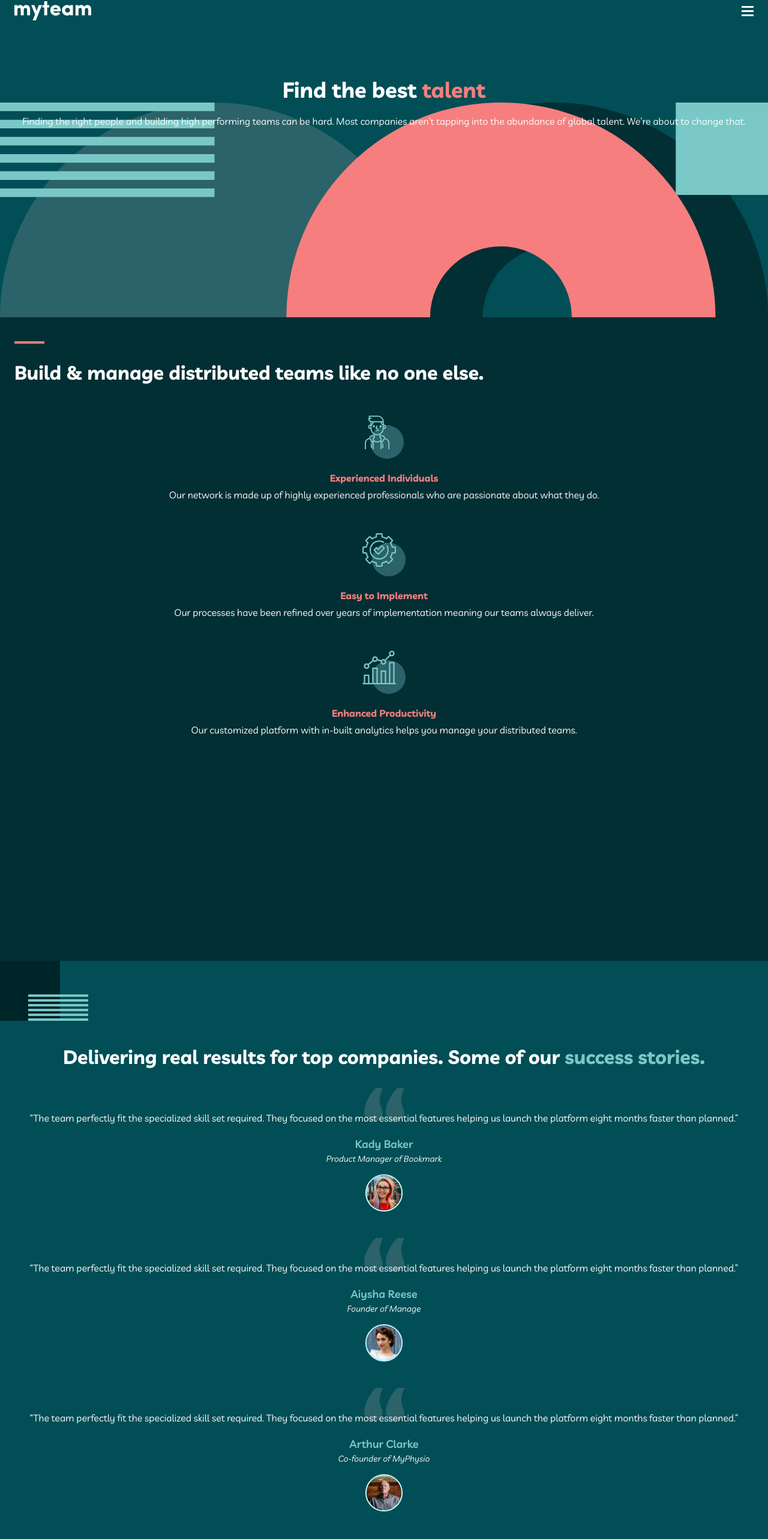
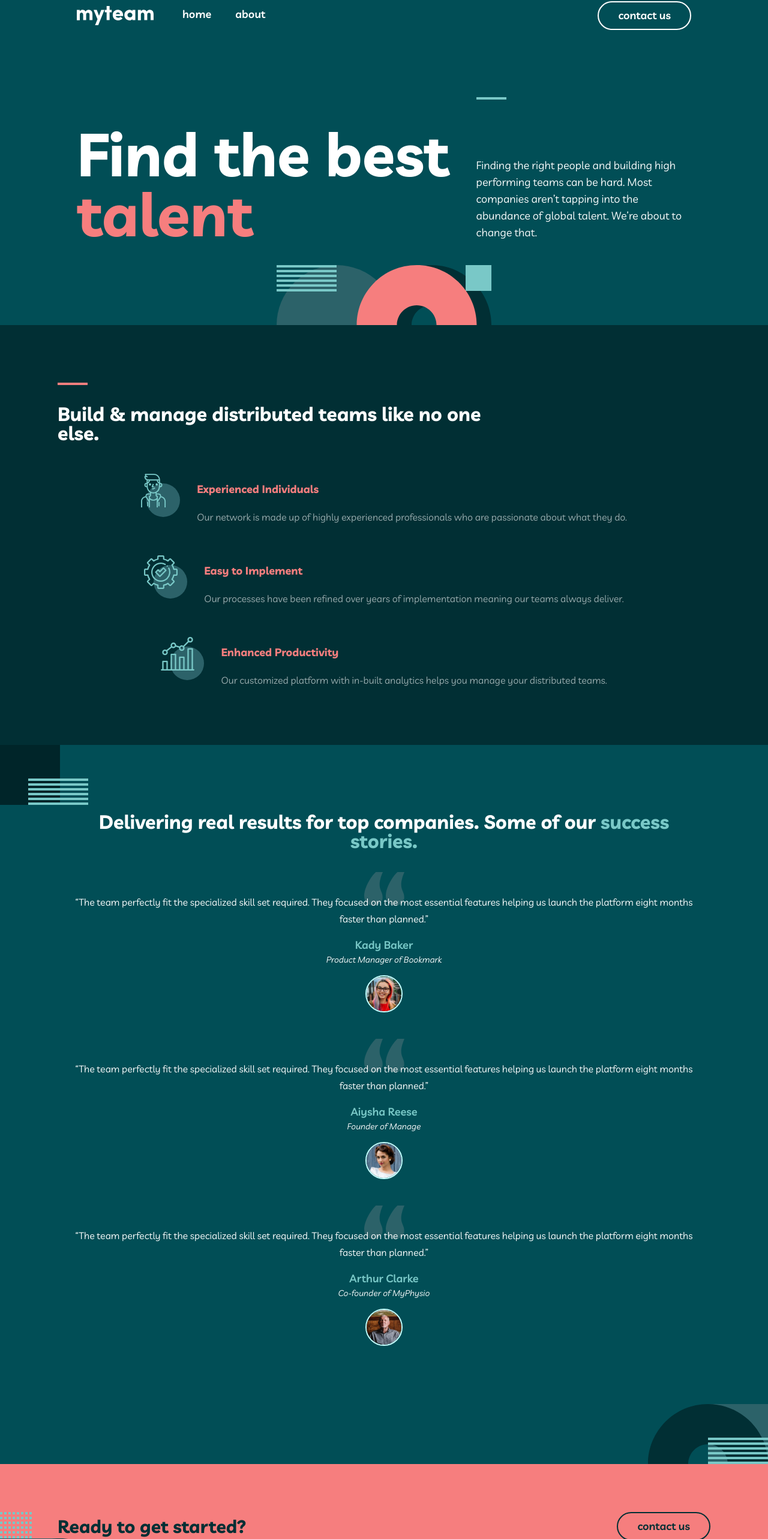
Before and after one commit to mgrevious/fem-myteam-multipage-website, a React (Vite) app: page / in a window 1280 px wide. Shown: the part 38-2604 px from the top of the page at 60% size. Built offline with nearby package versions, Linux system fonts and the light colour scheme.

Commit message:
Added styling for tablet and desktop. Desktop is still in progress.

```diff
--- a/src/App.css
+++ b/src/App.css
@@ -1,6 +1,5 @@
 #root {
   margin: 0 auto;
-  max-width: 1280px;
   color: white;
 }
 
@@ -9,13 +8,11 @@
   background-repeat: no-repeat;
   background-position: bottom;
   background-size: contain;
-  height: 567px;
 }
 .bg-home-section-2 {
   background-image: url('./assets/images/bg-pattern-home-3.svg');
   background-repeat: no-repeat;
   background-position: top 0 right -80px;
-  height: 1073px;
 }
 
 .bg-home-section-3 {
@@ -23,33 +20,31 @@
     url('./assets/images/bg-pattern-about-2-contact-1.svg');
   background-repeat: no-repeat;
   background-position: top left, bottom -100px right 0;
-  height: 1410px;
 }
 
 @media (min-width: 640px) {
   .bg-home-section-1 {
-    background-image: url('./assets/images/bg-pattern-home-2.svg');
-    background-repeat: no-repeat;
     background-position: bottom 0 center 0;
     background-size: auto;
   }
   .bg-home-section-2 {
-    background-image: url('./assets/images/bg-pattern-home-3.svg');
-    background-repeat: no-repeat;
     background-position: 150% 0;
+  }
+  .bg-home-section-3 {
+    height: 1199px;
+  }
+
+  .bg-home-section-4 {
+    background: url('./assets/images/bg-pattern-home-6-about-5.svg') no-repeat;
+    background-position: bottom -1rem left 0;
   }
 }
 
 @media (min-width: 1024px) {
   .bg-home-section-1 {
     background-image: url('./assets/images/bg-pattern-home-2.svg');
-    background-repeat: no-repeat;
-    background-position: bottom;
-    background-size: contain;
   }
   .bg-home-section-2 {
     background-image: url('./assets/images/bg-pattern-home-3.svg');
-    background-repeat: no-repeat;
-    background-position: 150% 0;
   }
 }
--- a/src/pages/Home/components/Pitch.tsx
+++ b/src/pages/Home/components/Pitch.tsx
@@ -8,10 +8,16 @@ interface Props {
 
 const Pitch: React.FC<Props> = ({ icon, header, content }) => {
   return (
-    <section className="mt-14 flex flex-col items-center">
-      <img src={icon.src} alt={icon.alt} className="mb-6" />
-      <h3 className="text-secondary text-center font-bold mb-3">{header}</h3>
-      <p className="text-center">{content}</p>
+    <section className="mt-14 sm:mt-10 flex flex-col sm:flex-row items-center sm:justify-center">
+      <img src={icon.src} alt={icon.alt} className="mb-6 sm:mb-0 sm:mr-7" />
+      <div className="sm:mt-6">
+        <h3 className="text-secondary text-center sm:text-left font-bold mb-3 sm:mb-5 text-lg">
+          {header}
+        </h3>
+        <p className="text-center sm:text-left opacity-60 w-full leading-6">
+          {content}
+        </p>
+      </div>
     </section>
   );
 };
--- a/src/pages/Home/index.tsx
+++ b/src/pages/Home/index.tsx
@@ -17,29 +17,42 @@ import './home.scss';
 const Home = () => {
   return (
     <>
-      <div className="bg-home-section-1 py-10 px-6">
+      <div className="bg-home-section-1 py-10 px-6 sm:px-10 lg:px-32">
         <header className="text-lg text-center font-semibold text-secondary">
           <nav>
-            <div className="flex justify-between">
-              <img src={logo} alt="MyTeam Logo" className="w-32" />
-              <button>
+            <div className="flex justify-between items-center">
+              <div className="flex justify-start">
+                {' '}
+                <img src={logo} alt="MyTeam Logo" className="w-32 sm:mr-12" />
+                <div className="text-white hidden sm:flex sm:gap-10">
+                  <a href="">home</a>
+                  <a href="">about</a>
+                </div>
+              </div>
+              <button className="hidden sm:inline-block h-12 font-semibold text-lg border-2 text-white border-white rounded-full px-8">
+                contact us
+              </button>
+              <button type="button" className="sm:hidden">
                 <img src={hamburgerMenu} alt="" />
               </button>
             </div>
           </nav>
         </header>
-        <section className="mt-24">
-          <h1 className="text-4xl text-center font-bold px-16 mb-6">
+        <section className="mt-24 sm:mt-28 lg:flex lg:justify-between lg:items-end lg:mb-24">
+          <h1 className="text-4xl sm:text-[64px] sm:leading-[64px] text-center font-bold mb-6 px-16 lg:p-0 sm:px-40 lg:text-left lg:text-[100px] lg:leading-[1em] lg:m-0 lg:w-[65%] lg:pt-4">
             Find the best <span className="text-secondary">talent</span>
           </h1>
-          <p className="text-center">
+          <div className="lg:w-[35%] lg:flex lg:flex-col lg:justify-between">
+            <div className="hidden lg:block lg:w-[50px] h-1 bg-rapture-blue mb-24"></div>
+            <p className="text-center leading-7 mb-40 sm:px-32 lg:text-left lg:text-lg lg:m-0 lg:px-0 lg:pb-1">
               Finding the right people and building high performing teams can be
               hard. Most companies aren’t tapping into the abundance of global
               talent. We’re about to change that.
             </p>
+          </div>
         </section>
       </div>
-      <div className="bg-sacramento-state-green bg-home-section-2 py-10 px-6">
+      <div className="bg-sacramento-state-green bg-home-section-2 py-16 px-5 sm:p-24">
         <div className="relative pt-9">
           <div className="w-[50px] bg-secondary h-1 absolute top-0 left-0"></div>
           <h2 className="text-[32px] font-bold mb-6 w-2/3">
@@ -63,8 +76,8 @@ const Home = () => {
           />
         </div>
       </div>
-      <div className="bg-home-section-3 px-6 testimonials">
-        <h2 className="text-[32px] text-center font-bold pt-36 mb-4">
+      <div className="bg-home-section-3 py-36 testimonials sm:pt-28 sm:px-28 sm:pb-0">
+        <h2 className="text-[32px] text-center font-bold mb-4">
           Delivering real results for top companies. Some of our{' '}
           <span className="text-rapture-blue">success stories.</span>
         </h2>
@@ -90,32 +103,42 @@ const Home = () => {
           content=" “The team perfectly fit the specialized skill set required. They focused on the most essential features helping us launch the platform eight months faster than planned.”"
         />
       </div>
-      <div className="bg-secondary flex justify-center items-center px-10 py-20">
-        <section className="flex flex-col justify-center">
-          <h3 className="text-sacramento-state-green text-3xl font-bold mb-7 text-center">
+      <div className="bg-secondary flex justify-center items-center px-10 py-20 sm:px-24 bg-home-section-4">
+        <section className="flex flex-col sm:flex-row justify-center sm:justify-between sm:items-center sm:w-full">
+          <h3 className="text-sacramento-state-green text-3xl font-bold mb-7 sm:mb-0 text-center">
             Ready to get started?
           </h3>
           <div className="text-center">
-            <button className="h-12 font-semibold text-lg text-sacramento-state-green border-2 border-sacramento-state-green rounded-full px-10">
+            <button className="h-12 font-semibold text-lg text-sacramento-state-green border-2 border-sacramento-state-green rounded-full px-8">
               contact us
             </button>
           </div>
         </section>
       </div>
-      <div className="py-20 bg-sacramento-state-green">
+      <div className="py-16 sm:py-16 sm:px-10 bg-dark-green">
         <div className="flex flex-col justify-center items-center">
-          <img src={logo} alt="Footer myteam logo" className="w-[95px] mb-9" />
-          <div className="flex justify-center align-center gap-9">
+          <div className="flex flex-col sm:flex-row justify-center sm:justify-between items-center sm:w-full sm:items-start">
+            {' '}
+            <div className="flex flex-col items-center sm:items-start">
+              <img
+                src={logo}
+                alt="Footer myteam logo"
+                className="w-[95px] mb-9"
+              />
+              <div className="flex justify-center align-center gap-9 sm:gap-5">
                 <a href="">home</a>
                 <a href="">about</a>
               </div>
-          <ul className="list-none text-center mt-10 mb-10 opacity-60">
+            </div>
+            <ul className="list-none text-center sm:text-right my-10 sm:m-0 opacity-60">
               <li className="mb-2">987 Hillcrest Lane</li>
               <li className="mb-2">Irvine, CA</li>
               <li className="mb-2">California 92714</li>
               <li className="mb-2">Call Us : 949-833-7432</li>
             </ul>
-          <div className="flex gap-4 mb-5">
+          </div>
+          <div className="sm:flex sm:flex-row sm:justify-between sm:w-full sm:mt-10">
+            <div className="flex justify-center gap-4 mb-5">
               <img src={facebookIcon} alt="Facebook Icon" />
               <img src={pinterestIcon} alt="Pinterest Icon" />
               <img src={twitterIcon} alt="Twitter Icon" />
@@ -125,6 +148,7 @@ const Home = () => {
             </p>
           </div>
         </div>
+      </div>
     </>
   );
 };
```
Lines whose indentation alone changed are shown as unchanged.
